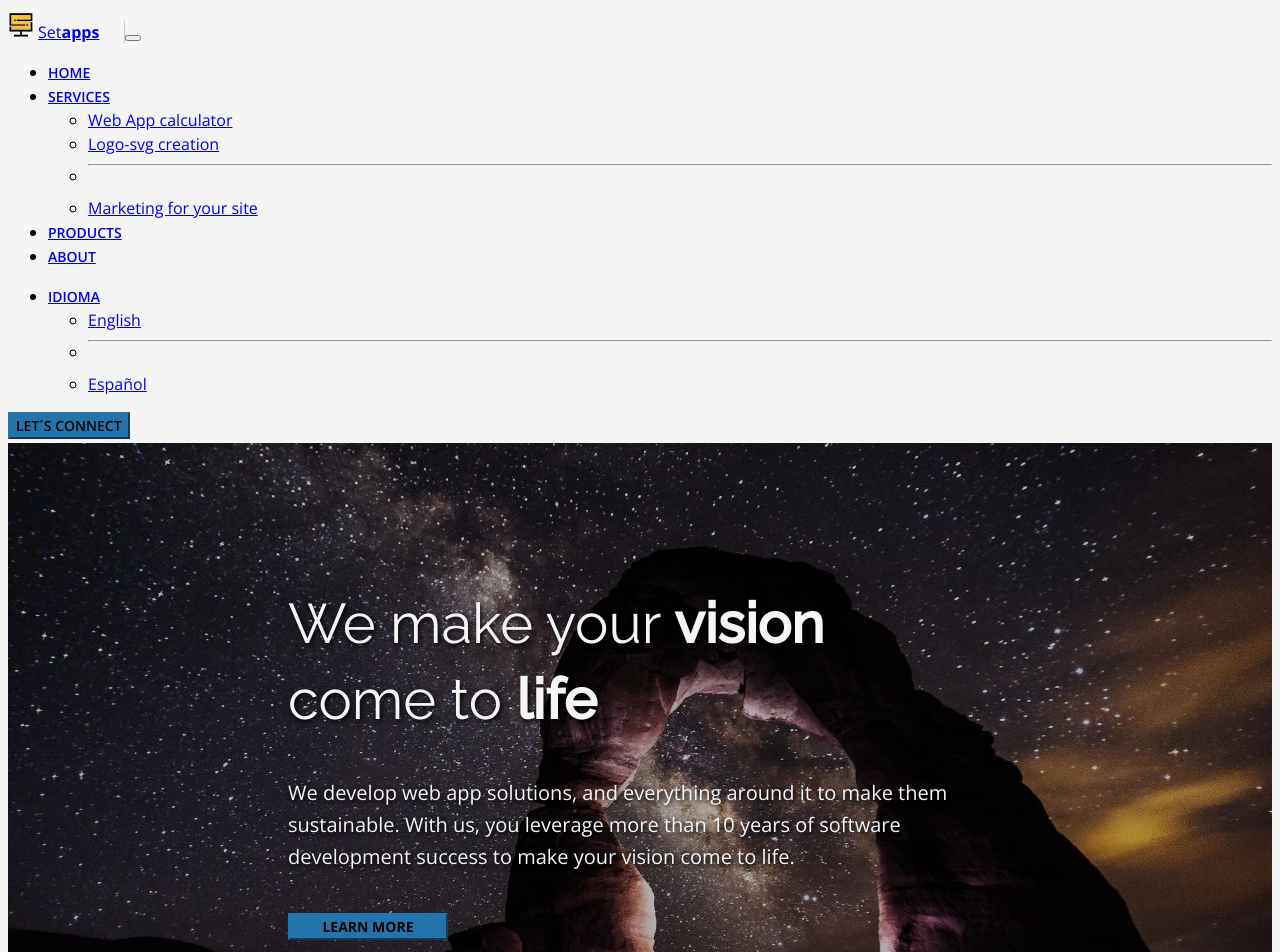
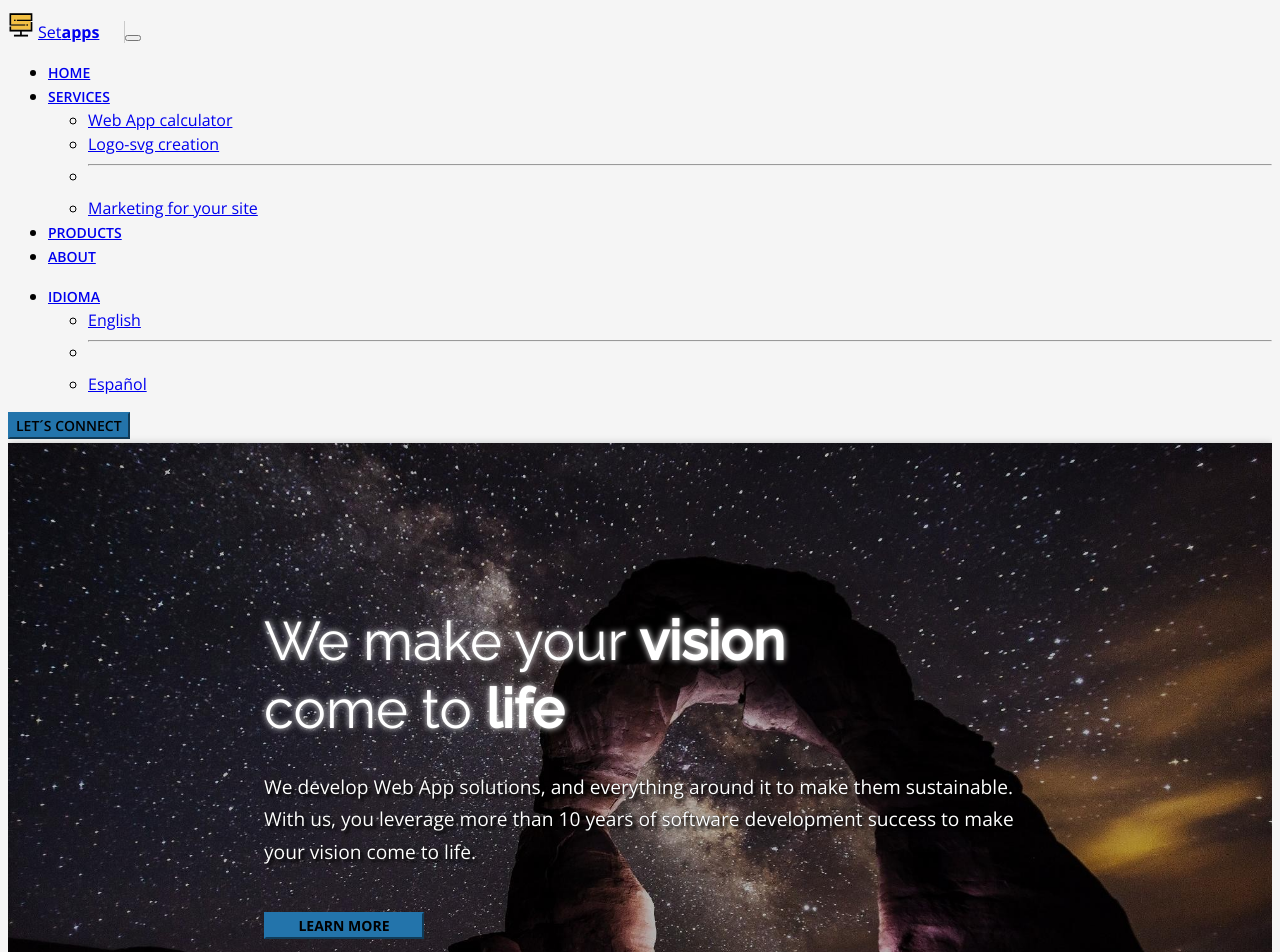
Before and after one commit to exxedridel/next-pj, a Next.js app: page / in a window 1280 px wide. Shown: the top 952 px of the page. Built offline with nearby package versions, Linux system fonts and the light colour scheme.

Commit message:
FIX hero component when mobile landscape

```diff
--- a/public/locale/en.js
+++ b/public/locale/en.js
@@ -16,7 +16,7 @@ export default {
     title3: "come to",
     title4: "life",
     description:
-      "We develop web app solutions, and everything around it to make them sustainable. With us, you leverage more than 10 years of software development success to make your vision come to life.",
+      "We develop Web App solutions, and everything around it to make them sustainable. With us, you leverage more than 10 years of software development success to make your vision come to life.",
     learnMore: "Learn more",
   },
   home: {
--- a/public/locale/es.js
+++ b/public/locale/es.js
@@ -15,7 +15,7 @@ export default {
     title2: "visión",
     title3: "una",
     title4: "realidad",
-    description: "Desarrollamos soluciones web app y todo lo necesario para hacerlas sustentables. Con nosotros, te respaldan más de 10 años de éxito en desarrollo de software para hacer que tu visión cobre vida.",
+    description: "Desarrollamos soluciones Web App y todo lo necesario para hacerlas sustentables. Con nosotros, te respaldan más de 10 años de éxito en desarrollo de software para hacer que tu visión cobre vida.",
     learnMore: "Saber más",
   },
   home: {
--- a/src/components/Hero.js
+++ b/src/components/Hero.js
@@ -26,14 +26,14 @@ const Hero = () => {
       />
       <div
         onClick={scrollToContent}
-        className={`container flow-normal ${styles.overlap}`}
+        className={`container ${styles.overlap}`}
       >
-        <h1 className="ff-sans-title fs-900">
+        <h1 className="ff-sans-title fs-800">
           {t.hero.title1} <b>{t.hero.title2}</b>
           <br />
           {t.hero.title3} <b>{t.hero.title4}</b>
         </h1>
-        <p className="fs-500">
+        <p className="fs-400">
           {t.hero.description}
         </p>
         <button
--- a/src/components/Hero.module.css
+++ b/src/components/Hero.module.css
@@ -8,38 +8,80 @@
 .bgImage {
   background-size: cover;
   width: 100%;
-  height: 80vh;
+  height: 55vh;
   object-fit: cover;
   opacity: 1;
-  /* box-shadow: 1px 1px 8px rgba(0, 0, 0, 0.25); */
+  box-shadow: 1px 1px 8px rgba(0, 0, 0, 0.25);
 }
+/* Tablet & Landscape */
+@media (min-width: 35em) {
+  .bgImage {
+    height: clamp(380px, 35vw, 752px);
+  }
+}
+/* Desktop */
+@media (min-width: 58em) {
+  .bgImage {
+    height: 82.5vh;
+  }
+}
+/* Ultra wide */
 @media (min-width: 1700px) {
-   .bgImage {
-      height: 93vh;
-   }
+  .bgImage {
+    height: 93vh;
+  }
 }
 
 .overlap {
   position: absolute;
   display: flex;
   flex-direction: column;
-  margin-inline: 1rem;
+  gap: 1.3rem;
   cursor: pointer;
-  color: whitesmoke;
-  text-shadow: 1.5px 1.5px 5px #000000;
+  color: white;
+  text-shadow: 0px 0px 1px black, 3px 3px 3px black;
 }
 
 .overlap > h1 {
-   line-height: 1.35;
+  line-height: 1.25;
+  text-shadow: 0px 0px 1px grey, 0px 0px 6px white;
+  animation-name: glowUp;
+  animation-duration: 5s;
+  animation-iteration-count: 1;
+}
+@keyframes glowUp {
+  0% {
+    text-shadow: none;
+  }
+  100% {
+    text-shadow: 0px 0px 1px grey, 0px 0px 6px white;
+  }
 }
 
 .overlap > p {
-   max-width: 44rem;
-   line-height: 1.6;
+  font-size: 1rem;
+  line-height: 1.6;
+}
+@media (min-width: 35em) {
+  .overlap > p {
+    max-width: 40rem;
+    font-size: 1.1rem;
+  }
+}
+@media (min-width: 992px) {
+  .overlap {
+    gap: 1.7rem;
+  }
+  .overlap > p {
+    max-width: 47rem;
+    font-size: 1.2rem;
+    line-height: 1.7;
+  }
 }
 
 .navBtn {
   width: 10rem;
   background: #2374ab;
   border-color: #2374ab;
+  margin-top: 1rem;
 }
--- a/src/styles/globals.css
+++ b/src/styles/globals.css
@@ -16,8 +16,9 @@
   --ff-sans-cursive: "Merriweather", serif;
 
   /* font-sizes */
-  --fs-900: clamp(1.5rem, 4.5vw + 1rem, 3.5rem);
-  --fs-800: 2rem;
+
+  --fs-900: clamp(2.25rem, 4.5vw + 1rem, 6.5rem);
+  --fs-800: clamp(2rem, 3vw + 1rem, 5.5rem);
   --fs-700: 1.75rem;
   --fs-600: 1.5rem;
   --fs-500: 1.25rem;
```
